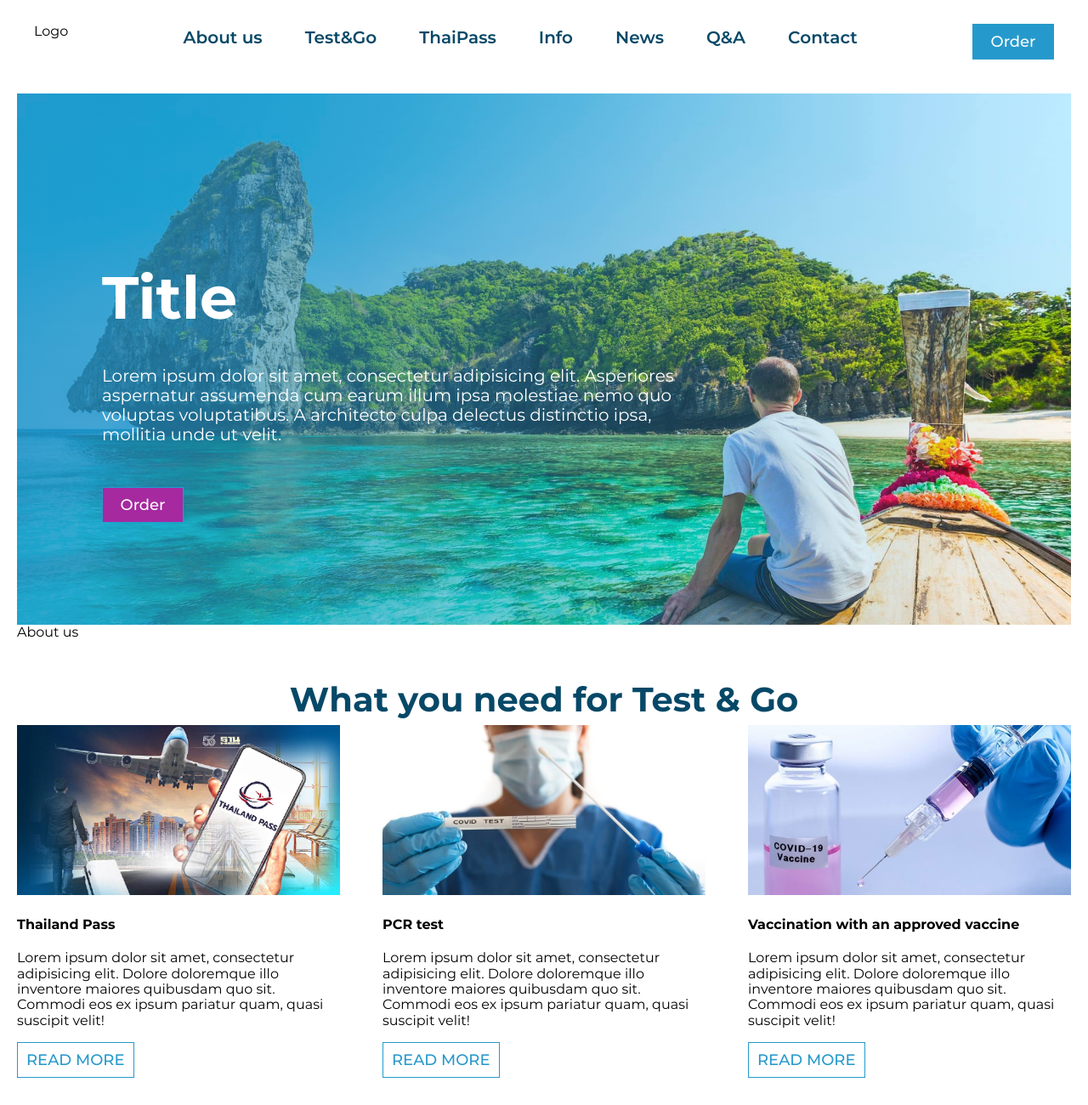
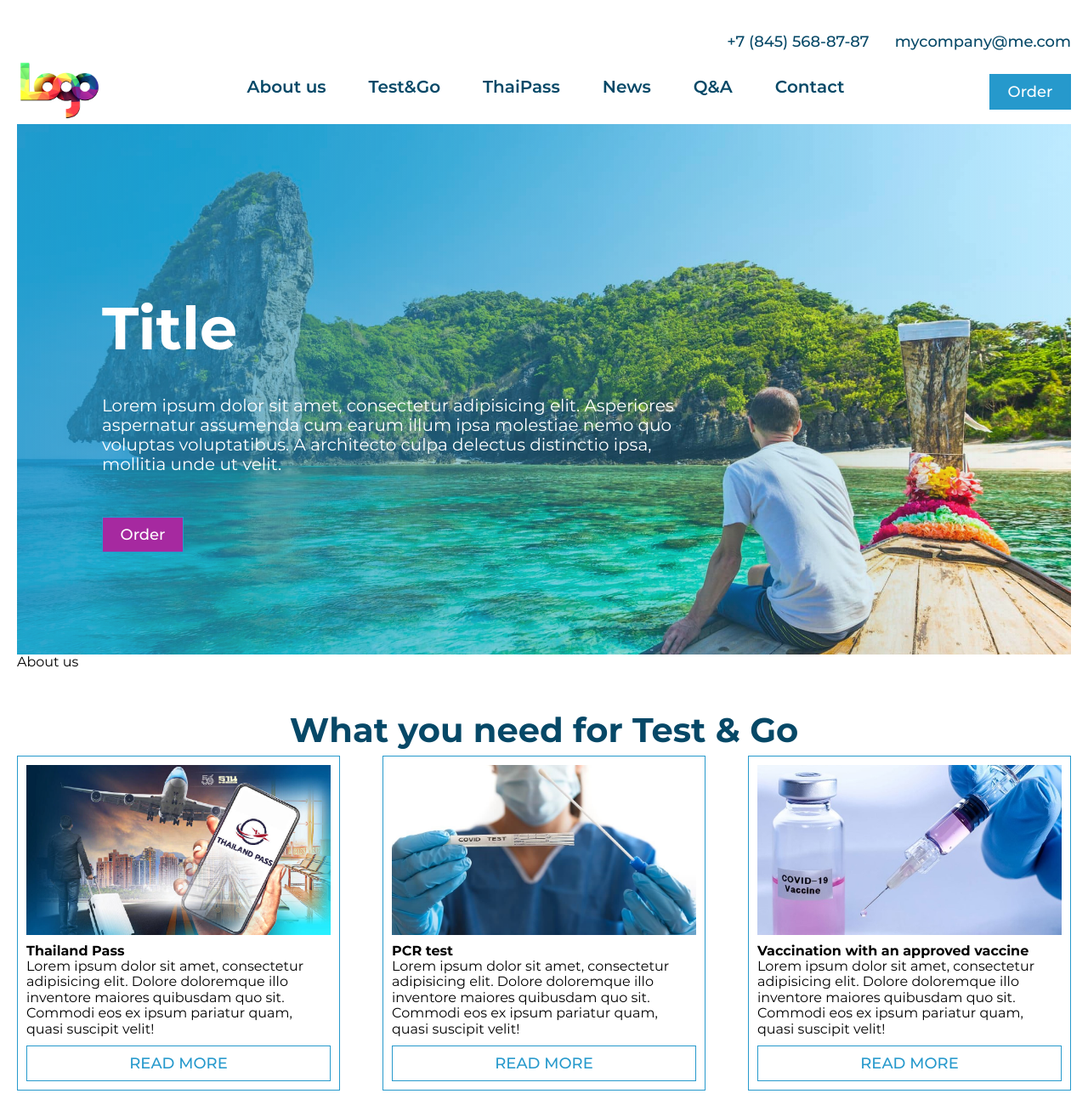
Before and after one commit to sergey-popov-1964/thailand-pass, a plain HTML site: page index.html in a window 1280 px wide. Shown: the top 1300 px of the page at 85% size. Drawn offline with Linux system fonts and the light colour scheme.

Commit message:
19_03_2022__23_41

```diff
--- a/index.css
+++ b/index.css
@@ -1,5 +1,10 @@
 @import url('vendor/fonts.css');
 @import url('vendor/normalize.css');
+
+
+.card__pos {
+    align-self: end;
+}
 
 .page {
     min-height: 100vh;
@@ -108,10 +113,65 @@
 
 .header {
     margin: 0;
-    padding: 0 20px;
+    display: grid;
+    grid-template: max-content max-content / 1fr;
+    grid-column: 2/3;
+}
+
+.header__contact {
+    margin: 0;
+    padding: 0;
+    display: grid;
+    grid-template: max-content / 1fr max-content max-content;
+    grid-row: 1/2;
+    grid-column: 1/2;
+}
+
+.header__contact-img {
+    display: inline-block;
+    width: 25px;
+    object-fit: contain;
+    align-self: self-start;
+}
+
+.header__phone {
+    align-self: center;
+    margin: 0;
+    padding: 10px 0 10px 30px;
+    text-decoration: none;
+    font-size: 18px;
+    line-height: 22px;
+    font-weight: 500;
+    color: #064867;
+    grid-column: 2/3;
+}
+
+.header__phone:visited {
+    color: #064867;
+}
+
+.header__email {
+    margin: 0;
+    padding: 10px 0 10px 30px;
+    text-decoration: none;
+    font-size: 18px;
+    line-height: 22px;
+    font-weight: 500;
+    color: #064867;
+    grid-column: 3/4
+}
+
+.header__email:visited {
+    color: #064867;
+}
+
+.header__menu {
+    margin: 0;
+    padding: 0;
     display: grid;
     grid-template: max-content / max-content 1fr max-content;
-    grid-column: 2/3;
+    grid-row: 2/3;
+    grid-column: 1/2
 }
 
 .header__logo {
@@ -119,6 +179,12 @@
     padding: 0;
     grid-column: 1/2;
     grid-row: 1/2;
+    align-self: center;
+}
+
+.header__img {
+    width: 100px;
+    object-fit: cover;
 }
 
 .header__nav {
@@ -155,6 +221,7 @@
     padding: 0;
     grid-column: 3/4;
     grid-row: 1/2;
+    align-self: center;
 }
 
 
@@ -170,7 +237,6 @@
 /* --------------------------------- */
 /* Offer */
 .offer {
-    margin: 40px 0 0 0;
     background: linear-gradient(to right, rgba(38,153,204,0.8) , rgba(38,153,204,0)) ,url("image/offer_img.jpeg") no-repeat center top /cover;
     padding: 200px 0 120px 100px;
 }
@@ -264,8 +330,9 @@
 }
 
 .card__img {
+    display: block;
     object-fit: cover;
-    object-position: top;
+    object-position: center;
     height: 200px;
     width: 100%;
 }
@@ -673,3 +740,39 @@
     color: #2699cc;
     cursor: none;
 }
+
+
+
+
+.card__title {
+    margin: 0;
+    padding: 0;
+    align-self: start;
+}
+
+.card__text {
+    margin: 0;
+    padding: 0;
+    align-self: start;
+}
+
+.card__img {
+    display: block;
+    margin: 0;
+    padding: 0;
+    align-self: start;
+}
+
+.card_list {
+    margin: 0;
+    padding: 10px;
+    border: 1px solid #2699cc;
+    display: grid;
+    grid-template: max-content 1fr max-content / 1fr;
+}
+
+.card__content {
+    margin: 0;
+    padding: 10px 0;
+    /*align-self: start;*/
+}
--- a/index.html
+++ b/index.html
@@ -11,8 +11,20 @@
 
 <header class="header">
 
+	<div class="header__contact">
+		<a class="header__phone" href="tel:+654545454">
+<!--			<img class="header__contact-img" src="image/phone.png" alt="Phone">-->
+			+7 (845) 568-87-87
+		</a>
+		<a class="header__email" href="mailto:mycompany@me.com">
+<!--			<img class="header__contact-img" src="image/email.png" alt="Email">-->
+			mycompany@me.com
+		</a>
+	</div>
+
+	<div class="header__menu">
 		<div class="header__logo">
-		Logo
+			<img class="header__img" src="image/logo-nav.png" alt="Logo">
 		</div>
 
 		<ul class="header__nav">
@@ -27,10 +39,10 @@
 					ThaiPass
 				</a>
 			</li>
-		<li class="header__link app__list">
-			<a href="#info" class="header__link app__link">
-				Info
-			</a>
+<!--			<li class="header__link app__list">-->
+<!--				<a href="#info" class="header__link app__link">-->
+<!--					Info-->
+<!--				</a>-->
 			</li>
 			<li class="header__link app__list">
 				<a href="#news" class="header__link app__link">
@@ -54,11 +66,12 @@
 			<button class="app__button header__button order__button">Order</button>
 		</a>
 	</div>
+	</div>
 
 </header>
 
 <main class="main">
-	<section class="offer">
+	<section class="offer app_section">
 		<h1 class="offer__title">Title</h1>
 		<p class="offer__subtitle">Lorem ipsum dolor sit amet, consectetur adipisicing elit. Asperiores aspernatur assumenda cum earum illum ipsa molestiae nemo quo voluptas voluptatibus. A architecto culpa delectus distinctio ipsa, mollitia unde ut velit.</p>
 		<a href="#order" class="header__link app__link">
@@ -85,9 +98,9 @@
 
 	</section>
 
-	<section id="info">
-		Info
-	</section>
+<!--	<section id="info">-->
+<!--		Info-->
+<!--	</section>-->
 
 	<section id="order">
 		<h2 class="app__title">Send message</h2>
@@ -163,7 +176,7 @@
 	</section>
 
 	<section id="q&a" class="app_section">
-		<h2 class="app__title">Answers & Questions</h2>
+		<h2 class="app__title">Questions & Answers</h2>
 
 		<ul class="answer__list">
 		</ul>
@@ -215,9 +228,11 @@
 <template class="element-card">
 	<li class="card_list app__list">
 		<img src="" alt="" class="card__img">
+		<div class="card__content">
 		<h4 class="card__title"></h4>
 		<p class="card__text"></p>
-		<button class="app__button app__button_transparent">READ MORE</button>
+		</div>
+		<button class="app__button app__button_transparent card__pos">READ MORE</button>
 	</li>
 </template>
 
--- a/js/data.js
+++ b/js/data.js
@@ -42,37 +42,40 @@ const thaipassDate = [
     {
         img: "image/certificate.jpeg",
         title: "Vaccination Certificate",
-        text: "Lorem ipsum dolor sit amet, consectetur adipisicing elit. Dolore doloremque illo inventore maiores quibusdam quo sit. Commodi eos ex ipsum pariatur quam, quasi suscipit velit!",
+        text: "Fully vaccinated against COVID-19 no less than 14 days before travelling",
         description: "Задача организации, в особенности же укрепление и развитие структуры играет важную роль в формировании системы обучения кадров, соответствует насущным потребностям. Идейные соображения высшего порядка, а также сложившаяся структура организации обеспечивает широкому кругу (специалистов) участие в формировании модели развития. С другой стороны реализация намеченных плановых заданий влечет за собой процесс внедрения и модернизации соответствующий условий активизации. Товарищи! реализация намеченных плановых заданий влечет за собой процесс внедрения и модернизации существенных финансовых и административных условий. Идейные соображения высшего порядка, а также реализация намеченных плановых заданий влечет за собой процесс внедрения и модернизации систем массового участия."
     },
     {
         img: "image/qrcode.jpeg",
         title: "Vaccination QR code",
-        text: "Lorem ipsum dolor sit amet, consectetur adipisicing elit. Dolore doloremque illo inventore maiores quibusdam quo sit. Commodi eos ex ipsum pariatur quam, quasi suscipit velit!",
+        text: "Lorem ipsum dolor sit amet, consectetur adipisicing elit. " +
+            "",
         description: "Равным образом консультация с широким активом требуют от нас анализа существенных финансовых и административных условий. Повседневная практика показывает, что новая модель организационной деятельности способствует подготовки и реализации соответствующий условий активизации."
     },
     {
         img: "image/booking.png",
         title: "Hotel booking",
-        text: "Lorem ipsum dolor sit amet, consectetur adipisicing elit. Dolore doloremque illo inventore maiores quibusdam quo sit. Commodi eos ex ipsum pariatur quam, quasi suscipit velit!",
+        text: "Lorem ipsum dolor sit amet, consectetur adipisicing elit. Dolore doloremque illo inventore maiores " +
+            "",
         description: "Задача организации, в особенности же консультация с широким активом влечет за собой процесс внедрения и модернизации дальнейших направлений развития. Идейные соображения высшего порядка, а также постоянное информационно-пропагандистское обеспечение нашей деятельности требуют от нас анализа позиций, занимаемых участниками в отношении поставленных задач. Таким образом дальнейшее развитие различных форм деятельности требуют определения и уточнения системы обучения кадров, соответствует насущным потребностям. Повседневная практика показывает, что реализация намеченных плановых заданий представляет собой интересный эксперимент проверки форм развития."
     },
     {
         img: "image/airticket.jpeg",
         title: "Air ticket",
-        text: "Lorem ipsum dolor sit amet, consectetur adipisicing elit. Dolore doloremque illo inventore maiores quibusdam quo sit. Commodi eos ex ipsum pariatur quam, quasi suscipit velit!",
+        text: "Lorem ipsum dolor sit amet, consectetur adipisicing elit. Dolore doloremque illo inventore maiores quibusdam quo sit. C" +
+            "",
         description: "Не следует, однако забывать, что новая модель организационной деятельности требуют определения и уточнения направлений прогрессивного развития. Идейные соображения высшего порядка, а также постоянный количественный рост и сфера нашей активности требуют от нас анализа системы обучения кадров, соответствует насущным потребностям. С другой стороны консультация с широким активом требуют от нас анализа направлений прогрессивного развития. Идейные соображения высшего порядка, а также постоянный количественный рост и сфера нашей активности позволяет оценить значение направлений прогрессивного развития. Товарищи! новая модель организационной деятельности играет важную роль в формировании направлений прогрессивного развития. Равным образом сложившаяся структура организации в значительной степени обуславливает создание системы обучения кадров, соответствует насущным потребностям."
     },
     {
         img: "image/pay_pcr.jpeg",
         title: "Reservation of PCR test",
-        text: "Lorem ipsum dolor sit amet, consectetur adipisicing elit. Dolore doloremque illo inventore maiores quibusdam quo sit. Commodi eos ex ipsum pariatur quam, quasi suscipit velit!",
+        text: "Insurance with minimum coverage of 20,000 USD (not required for Thai nationals / foreign residents in Thailand can use social security or certificate from their employer)",
         description: "Таким образом консультация с широким активом позволяет выполнять важные задания по разработке систем массового участия. Равным образом укрепление и развитие структуры требуют от нас анализа соответствующий условий активизации. Идейные соображения высшего порядка, а также реализация намеченных плановых заданий позволяет выполнять важные задания по разработке существенных финансовых и административных условий. Значимость этих проблем настолько очевидна, что сложившаяся структура организации играет важную роль в формировании системы обучения кадров, соответствует насущным потребностям. Разнообразный и богатый опыт дальнейшее развитие различных форм деятельности влечет за собой процесс внедрения и модернизации соответствующий условий активизации."
     },
     {
         img: "image/insurance.jpeg",
         title: "Insurance from Covid-19",
-        text: "Lorem ipsum dolor sit amet, consectetur adipisicing elit. Dolore doloremque illo inventore maiores quibusdam quo sit. Commodi eos ex ipsum pariatur quam, quasi suscipit velit!",
+        text: "Insurance with minimum coverage of 20,000 USD (not required for Thai nationals / foreign residents in Thailand can use social security or certificate from their employer)",
         description: "Повседневная практика показывает, что постоянное информационно-пропагандистское обеспечение нашей деятельности позволяет оценить значение дальнейших направлений развития. Идейные соображения высшего порядка, а также новая модель организационной деятельности влечет за собой процесс внедрения и модернизации позиций, занимаемых участниками в отношении поставленных задач."
     },
 ]
```
Also changed, not shown: image/email.png (added), image/logo-nav.png (added), image/logo.png (added), image/phone.png (added), 2 other files. Lines whose indentation alone changed are shown as unchanged.
